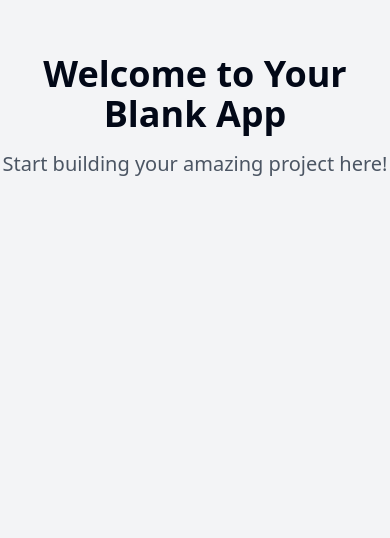
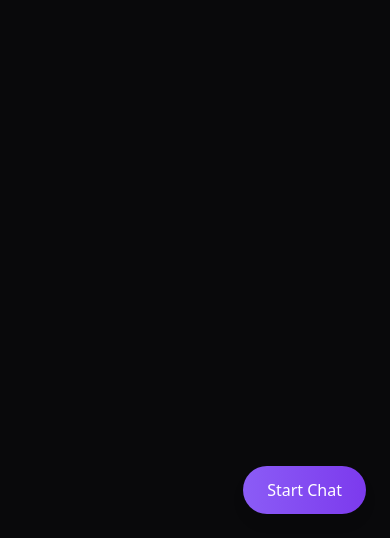
Before and after one commit to Faris-Alanazi/chat-comet, a React (Vite) app: page / in a window 390 px wide. Shown: the part 306-844 px from the top of the page. Built offline with nearby package versions, Linux system fonts and the light colour scheme.

Commit message:
Implement WhatsApp-like chat interface
This commit implements a full-screen chat interface with a fixed header and bottom-fixed input field, designed for optimal mobile keyboard interaction.  The chat body is scrollable, and the UI dynamically adapts to different screen sizes and keyboard states.

```diff
--- a/src/index.css
+++ b/src/index.css
@@ -1,92 +1,39 @@
+
 @tailwind base;
 @tailwind components;
 @tailwind utilities;
 
 @layer base {
   :root {
-    --background: 0 0% 100%;
-    --foreground: 222.2 84% 4.9%;
+    --background: 240 10% 3.9%;
+    --foreground: 0 0% 98%;
 
-    --card: 0 0% 100%;
-    --card-foreground: 222.2 84% 4.9%;
+    --card: 240 10% 3.9%;
+    --card-foreground: 0 0% 98%;
 
-    --popover: 0 0% 100%;
-    --popover-foreground: 222.2 84% 4.9%;
+    --popover: 240 10% 3.9%;
+    --popover-foreground: 0 0% 98%;
 
-    --primary: 222.2 47.4% 11.2%;
-    --primary-foreground: 210 40% 98%;
+    --primary: 0 0% 98%;
+    --primary-foreground: 240 5.9% 10%;
 
-    --secondary: 210 40% 96.1%;
-    --secondary-foreground: 222.2 47.4% 11.2%;
+    --secondary: 240 3.7% 15.9%;
+    --secondary-foreground: 0 0% 98%;
 
-    --muted: 210 40% 96.1%;
-    --muted-foreground: 215.4 16.3% 46.9%;
+    --muted: 240 3.7% 15.9%;
+    --muted-foreground: 240 5% 64.9%;
 
-    --accent: 210 40% 96.1%;
-    --accent-foreground: 222.2 47.4% 11.2%;
+    --accent: 240 3.7% 15.9%;
+    --accent-foreground: 0 0% 98%;
 
-    --destructive: 0 84.2% 60.2%;
-    --destructive-foreground: 210 40% 98%;
+    --destructive: 0 62.8% 30.6%;
+    --destructive-foreground: 0 0% 98%;
 
-    --border: 214.3 31.8% 91.4%;
-    --input: 214.3 31.8% 91.4%;
-    --ring: 222.2 84% 4.9%;
+    --border: 240 3.7% 15.9%;
+    --input: 240 3.7% 15.9%;
+    --ring: 240 4.9% 83.9%;
 
     --radius: 0.5rem;
-
-    --sidebar-background: 0 0% 98%;
-
-    --sidebar-foreground: 240 5.3% 26.1%;
-
-    --sidebar-primary: 240 5.9% 10%;
-
-    --sidebar-primary-foreground: 0 0% 98%;
-
-    --sidebar-accent: 240 4.8% 95.9%;
-
-    --sidebar-accent-foreground: 240 5.9% 10%;
-
-    --sidebar-border: 220 13% 91%;
-
-    --sidebar-ring: 217.2 91.2% 59.8%;
-  }
-
-  .dark {
-    --background: 222.2 84% 4.9%;
-    --foreground: 210 40% 98%;
-
-    --card: 222.2 84% 4.9%;
-    --card-foreground: 210 40% 98%;
-
-    --popover: 222.2 84% 4.9%;
-    --popover-foreground: 210 40% 98%;
-
-    --primary: 210 40% 98%;
-    --primary-foreground: 222.2 47.4% 11.2%;
-
-    --secondary: 217.2 32.6% 17.5%;
-    --secondary-foreground: 210 40% 98%;
-
-    --muted: 217.2 32.6% 17.5%;
-    --muted-foreground: 215 20.2% 65.1%;
-
-    --accent: 217.2 32.6% 17.5%;
-    --accent-foreground: 210 40% 98%;
-
-    --destructive: 0 62.8% 30.6%;
-    --destructive-foreground: 210 40% 98%;
-
-    --border: 217.2 32.6% 17.5%;
-    --input: 217.2 32.6% 17.5%;
-    --ring: 212.7 26.8% 83.9%;
-    --sidebar-background: 240 5.9% 10%;
-    --sidebar-foreground: 240 4.8% 95.9%;
-    --sidebar-primary: 224.3 76.3% 48%;
-    --sidebar-primary-foreground: 0 0% 100%;
-    --sidebar-accent: 240 3.7% 15.9%;
-    --sidebar-accent-foreground: 240 4.8% 95.9%;
-    --sidebar-border: 240 3.7% 15.9%;
-    --sidebar-ring: 217.2 91.2% 59.8%;
   }
 }
 
@@ -94,8 +41,23 @@
   * {
     @apply border-border;
   }
-
   body {
     @apply bg-background text-foreground;
+    font-feature-settings: "rlig" 1, "calt" 1;
   }
 }
+
+@keyframes fade-in {
+  from {
+    opacity: 0;
+    transform: translateY(10px);
+  }
+  to {
+    opacity: 1;
+    transform: translateY(0);
+  }
+}
+
+.animate-fade-in {
+  animation: fade-in 0.3s ease-out forwards;
+}
--- a/src/pages/Index.tsx
+++ b/src/pages/Index.tsx
@@ -1,12 +1,136 @@
-// Update this page (the content is just a fallback if you fail to update the page)
+
+import { useState, useRef, useEffect, useCallback } from "react";
+import { X, Send } from "lucide-react";
+import { cn } from "@/lib/utils";
 
 const Index = () => {
+  const [isChatOpen, setIsChatOpen] = useState(false);
+  const [messages, setMessages] = useState([
+    { text: "Hello! How can I help you today?", isSent: false },
+  ]);
+  const [inputMessage, setInputMessage] = useState("");
+  const messagesEndRef = useRef<HTMLDivElement>(null);
+  const chatBodyRef = useRef<HTMLDivElement>(null);
+  const inputRef = useRef<HTMLInputElement>(null);
+
+  const scrollToBottom = useCallback(() => {
+    messagesEndRef.current?.scrollIntoView({ behavior: "smooth" });
+  }, []);
+
+  useEffect(() => {
+    scrollToBottom();
+  }, [messages, scrollToBottom]);
+
+  const handleViewportChange = useCallback(() => {
+    if (window.visualViewport) {
+      const viewport = window.visualViewport;
+      const height = viewport.height;
+      if (chatBodyRef.current) {
+        chatBodyRef.current.style.maxHeight = `${height - 120}px`;
+      }
+    }
+  }, []);
+
+  useEffect(() => {
+    if (isChatOpen && window.visualViewport) {
+      window.visualViewport.addEventListener("resize", handleViewportChange);
+      return () => {
+        window.visualViewport.removeEventListener("resize", handleViewportChange);
+      };
+    }
+  }, [isChatOpen, handleViewportChange]);
+
+  const sendMessage = (e: React.FormEvent) => {
+    e.preventDefault();
+    if (inputMessage.trim()) {
+      setMessages((prev) => [...prev, { text: inputMessage, isSent: true }]);
+      setInputMessage("");
+      setTimeout(() => {
+        setMessages((prev) => [
+          ...prev,
+          { text: "Thank you for your message!", isSent: false },
+        ]);
+      }, 1000);
+    }
+    inputRef.current?.focus();
+  };
+
   return (
-    <div className="min-h-screen flex items-center justify-center bg-gray-100">
-      <div className="text-center">
-        <h1 className="text-4xl font-bold mb-4">Welcome to Your Blank App</h1>
-        <p className="text-xl text-gray-600">Start building your amazing project here!</p>
-      </div>
+    <div className="fixed bottom-6 right-6 z-50">
+      {!isChatOpen && (
+        <button
+          onClick={() => setIsChatOpen(true)}
+          className="px-6 py-3 bg-gradient-to-r from-violet-500 to-violet-600 text-white rounded-full shadow-lg hover:shadow-xl transition-all duration-300 transform hover:-translate-y-1"
+        >
+          Start Chat
+        </button>
+      )}
+
+      {isChatOpen && (
+        <div className="fixed inset-0 bg-background animate-fade-in">
+          <div className="flex flex-col h-full">
+            <div className="bg-white/5 backdrop-blur-xl border-b border-violet-500/10 p-4 flex items-center justify-between">
+              <h2 className="text-lg font-semibold">Chat Assistant</h2>
+              <button
+                onClick={() => setIsChatOpen(false)}
+                className="p-2 hover:bg-violet-500/10 rounded-full transition-colors"
+              >
+                <X className="w-5 h-5" />
+              </button>
+            </div>
+
+            <div
+              ref={chatBodyRef}
+              className="flex-1 overflow-y-auto p-4 space-y-4"
+            >
+              {messages.map((msg, index) => (
+                <div
+                  key={index}
+                  className={cn(
+                    "max-w-[70%] animate-fade-in",
+                    msg.isSent ? "ml-auto" : "mr-auto"
+                  )}
+                >
+                  <div
+                    className={cn(
+                      "px-4 py-2 rounded-2xl",
+                      msg.isSent
+                        ? "bg-violet-500 text-white"
+                        : "bg-violet-100/10 backdrop-blur-sm border border-violet-500/10"
+                    )}
+                  >
+                    {msg.text}
+                  </div>
+                </div>
+              ))}
+              <div ref={messagesEndRef} />
+            </div>
+
+            <form
+              onSubmit={sendMessage}
+              className="p-4 bg-white/5 backdrop-blur-xl border-t border-violet-500/10"
+            >
+              <div className="flex gap-2">
+                <input
+                  type="text"
+                  value={inputMessage}
+                  onChange={(e) => setInputMessage(e.target.value)}
+                  placeholder="Type a message..."
+                  ref={inputRef}
+                  className="flex-1 px-4 py-2 rounded-full bg-violet-100/10 border border-violet-500/10 focus:outline-none focus:ring-2 focus:ring-violet-500/20 transition-all"
+                  autoFocus
+                />
+                <button
+                  type="submit"
+                  className="p-2 bg-violet-500 text-white rounded-full hover:bg-violet-600 transition-colors"
+                >
+                  <Send className="w-5 h-5" />
+                </button>
+              </div>
+            </form>
+          </div>
+        </div>
+      )}
     </div>
   );
 };
--- a/tailwind.config.ts
+++ b/tailwind.config.ts
@@ -1,3 +1,4 @@
+
 import type { Config } from "tailwindcss";
 
 export default {
@@ -12,85 +13,67 @@ export default {
   theme: {
     container: {
       center: true,
-			padding: '2rem',
+      padding: "2rem",
       screens: {
-				'2xl': '1400px'
-			}
+        "2xl": "1400px",
+      },
     },
     extend: {
       colors: {
-				border: 'hsl(var(--border))',
-				input: 'hsl(var(--input))',
-				ring: 'hsl(var(--ring))',
-				background: 'hsl(var(--background))',
-				foreground: 'hsl(var(--foreground))',
+        border: "hsl(var(--border))",
+        input: "hsl(var(--input))",
+        ring: "hsl(var(--ring))",
+        background: "hsl(var(--background))",
+        foreground: "hsl(var(--foreground))",
         primary: {
-					DEFAULT: 'hsl(var(--primary))',
-					foreground: 'hsl(var(--primary-foreground))'
+          DEFAULT: "hsl(var(--primary))",
+          foreground: "hsl(var(--primary-foreground))",
         },
         secondary: {
-					DEFAULT: 'hsl(var(--secondary))',
-					foreground: 'hsl(var(--secondary-foreground))'
+          DEFAULT: "hsl(var(--secondary))",
+          foreground: "hsl(var(--secondary-foreground))",
         },
         destructive: {
-					DEFAULT: 'hsl(var(--destructive))',
-					foreground: 'hsl(var(--destructive-foreground))'
+          DEFAULT: "hsl(var(--destructive))",
+          foreground: "hsl(var(--destructive-foreground))",
         },
         muted: {
-					DEFAULT: 'hsl(var(--muted))',
-					foreground: 'hsl(var(--muted-foreground))'
+          DEFAULT: "hsl(var(--muted))",
+          foreground: "hsl(var(--muted-foreground))",
         },
         accent: {
-					DEFAULT: 'hsl(var(--accent))',
-					foreground: 'hsl(var(--accent-foreground))'
+          DEFAULT: "hsl(var(--accent))",
+          foreground: "hsl(var(--accent-foreground))",
         },
         popover: {
-					DEFAULT: 'hsl(var(--popover))',
-					foreground: 'hsl(var(--popover-foreground))'
+          DEFAULT: "hsl(var(--popover))",
+          foreground: "hsl(var(--popover-foreground))",
         },
         card: {
-					DEFAULT: 'hsl(var(--card))',
-					foreground: 'hsl(var(--card-foreground))'
+          DEFAULT: "hsl(var(--card))",
+          foreground: "hsl(var(--card-foreground))",
         },
-				sidebar: {
-					DEFAULT: 'hsl(var(--sidebar-background))',
-					foreground: 'hsl(var(--sidebar-foreground))',
-					primary: 'hsl(var(--sidebar-primary))',
-					'primary-foreground': 'hsl(var(--sidebar-primary-foreground))',
-					accent: 'hsl(var(--sidebar-accent))',
-					'accent-foreground': 'hsl(var(--sidebar-accent-foreground))',
-					border: 'hsl(var(--sidebar-border))',
-					ring: 'hsl(var(--sidebar-ring))'
-				}
       },
       borderRadius: {
-				lg: 'var(--radius)',
-				md: 'calc(var(--radius) - 2px)',
-				sm: 'calc(var(--radius) - 4px)'
+        lg: "var(--radius)",
+        md: "calc(var(--radius) - 2px)",
+        sm: "calc(var(--radius) - 4px)",
       },
       keyframes: {
-				'accordion-down': {
-					from: {
-						height: '0'
+        "accordion-down": {
+          from: { height: "0" },
+          to: { height: "var(--radix-accordion-content-height)" },
         },
-					to: {
-						height: 'var(--radix-accordion-content-height)'
-					}
+        "accordion-up": {
+          from: { height: "var(--radix-accordion-content-height)" },
+          to: { height: "0" },
         },
-				'accordion-up': {
-					from: {
-						height: 'var(--radix-accordion-content-height)'
-					},
-					to: {
-						height: '0'
-					}
-				}
       },
       animation: {
-				'accordion-down': 'accordion-down 0.2s ease-out',
-				'accordion-up': 'accordion-up 0.2s ease-out'
-			}
-		}
+        "accordion-down": "accordion-down 0.2s ease-out",
+        "accordion-up": "accordion-up 0.2s ease-out",
+      },
+    },
   },
   plugins: [require("tailwindcss-animate")],
 } satisfies Config;
```
Lines whose indentation alone changed are shown as unchanged.
